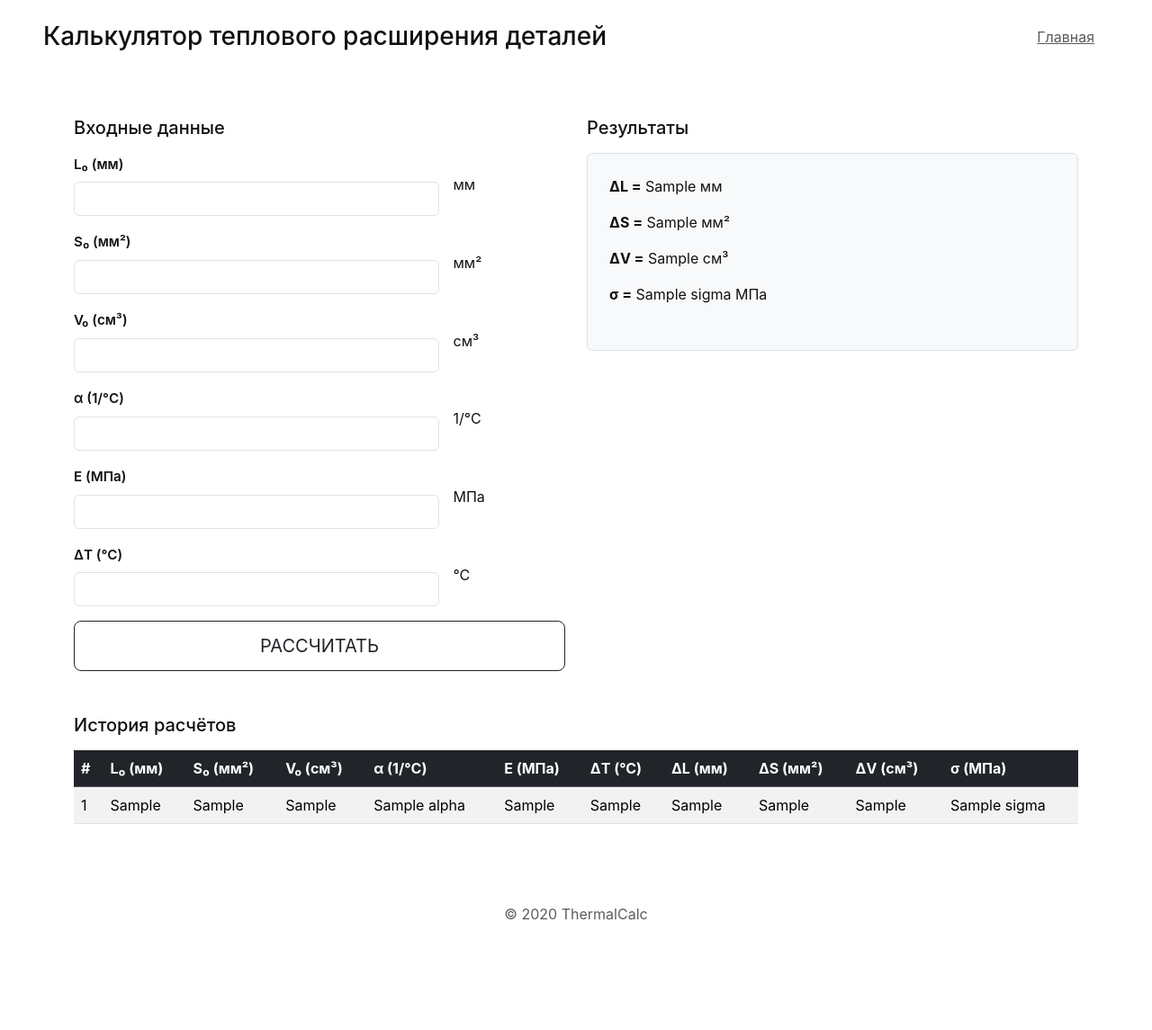
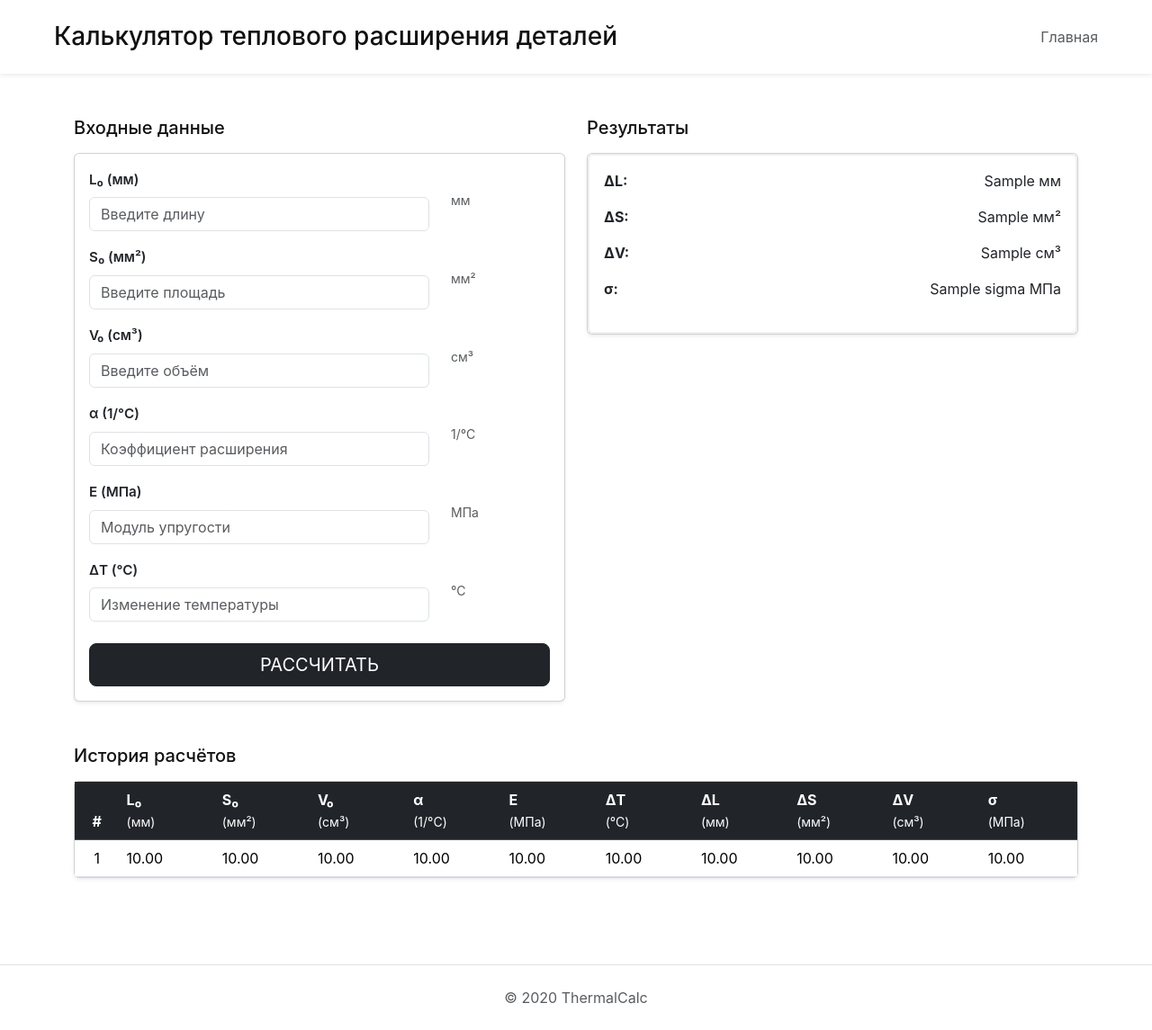
Before and after one commit to pwnz-developers/thermal-expansion-calculator, a Django app: template templates/calculator/calculator.html in a window 1280 px wide. Shown: the whole page at 90% size. Before the commit the page ends 1023 px from the top, so only its background shows below. Run offline with Django 5.2, Linux system fonts and the light colour scheme; tables that the repository leaves empty hold one stand-in row (values such as "Sample post"); the template is opened without the code that fills it: values that come from a table or form of the project are taken from there, most other values are stand-ins (such as "Sample title", 1, 10 or a date in 2020); some libraries are stand-ins or nearby versions.

Commit message:
- Enhanced calculator visuals and input/output representation for a more user-friendly experience. - Improved model precision by extending decimal field precision to 15 places. - Implemented `.env` configuration for database settings. - Added new detail view for individual calculation history.

```diff
--- a/calculator/urls.py
+++ b/calculator/urls.py
@@ -1,8 +1,9 @@
 from django.urls import path
-from .views import calculator_view
+from .views import calculator_view, calculator_detail_view as cdv
 
 app_name = "thermal"
 
 urlpatterns = [
     path("", calculator_view, name="calculator"),
+    path("<int:pk>/", cdv, name="detail"),
 ]
--- a/requirements.txt
+++ b/requirements.txt
@@ -1,5 +1,9 @@
+asgiref==3.10.0
 Django==5.2.7
 django-crispy-forms==2.4
+django-jazzmin==3.0.1
 gunicorn==23.0.0
+packaging==25.0
 psycopg2-binary==2.9.11
-django-jazzmin==3.0.1
+python-dotenv==1.1.1
+sqlparse==0.5.3
--- a/src/urls.py
+++ b/src/urls.py
@@ -1,4 +1,7 @@
 from django.contrib import admin
 from django.urls import path, include
 
-urlpatterns = [path("admin/", admin.site.urls), path("", include("calculator.urls"))]
+urlpatterns = [
+    path("admin/", admin.site.urls),
+    path("", include("calculator.urls")),
+]
--- a/templates/calculator/calculator.html
+++ b/templates/calculator/calculator.html
@@ -9,86 +9,206 @@
     <title>Калькулятор теплового расширения</title>
     <link href="https://cdn.jsdelivr.net/npm/bootstrap@5.3.2/dist/css/bootstrap.min.css" rel="stylesheet">
     <link rel="stylesheet" href="{% static 'thermal/css/thermal.css' %}">
+    <style>
+      body {
+        min-height: 100vh;
+        display: flex;
+        flex-direction: column;
+      }
+      main {
+        flex: 1;
+      }
+      .form-label {
+        font-weight: 500;
+        margin-bottom: 0.5rem;
+      }
+      .result-card {
+        min-height: 200px;
+      }
+      .result-card p {
+        margin-bottom: 1rem;
+        font-size: 1.1rem;
+      }
+      .table-responsive {
+        overflow-x: auto;
+      }
+      @media (max-width: 991.98px) {
+        .col-lg-6:first-child {
+          margin-bottom: 2rem;
+        }
+      }
+      @media (max-width: 575.98px) {
+        header h1 {
+          font-size: 1.25rem;
+        }
+        .result-card p {
+          font-size: 1rem;
+        }
+      }
+    </style>
   </head>
   <body>
-    <header class="py-4 px-5">
-      <div class="d-flex justify-content-between align-items-center">
-        <h1 class="h3 mb-0">Калькулятор теплового расширения деталей</h1>
+    <header class="bg-white shadow-sm py-3 py-md-4 px-3 px-md-5">
+      <div class="container-fluid">
+        <div class="d-flex flex-column flex-sm-row justify-content-between align-items-start align-items-sm-center gap-2">
+          <h1 class="h3 h5-sm mb-0">Калькулятор теплового расширения деталей</h1>
           <nav>
-          <a class="me-3 text-muted" href="/">Главная</a>
+            <a class="text-decoration-none text-muted" href="/">Главная</a>
           </nav>
+        </div>
       </div>
     </header>
 
-    <main class="container my-5">
+    <main class="container my-4 my-md-5">
       <div class="row g-4">
         <!-- Input block -->
         <div class="col-lg-6">
           <h2 class="h5 mb-3">Входные данные</h2>
+          <div class="card shadow-sm">
+            <div class="card-body">
               <form method="post" novalidate>
                 {% csrf_token %}
-            <div class="row g-3 align-items-center">
-              <div class="col-9">
+                <div class="row g-3">
+                  <!-- L0 -->
+                  <div class="col-12">
+                    <div class="row align-items-center">
+                      <div class="col-8 col-sm-9">
                         <label class="form-label">L₀ (мм)</label>
-                <input class="form-control" name="L0" value="{{ form.L0.value|default_if_none:'' }}" />
-                {% if form.L0.errors %}<div class="text-danger small">{{ form.L0.errors.0 }}</div>{% endif %}
+                        <input type="number" step="any" class="form-control" name="L0" value="{{ form.L0.value|default_if_none:'' }}" placeholder="Введите длину" />
+                        {% if form.L0.errors %}
+                          <div class="text-danger small mt-1">{{ form.L0.errors.0 }}</div>
+                        {% endif %}
                       </div>
-              <div class="col-3 d-flex align-items-center">мм</div>
+                      <div class="col-4 col-sm-3">
+                        <span class="text-muted small">мм</span>
+                      </div>
+                    </div>
+                  </div>
 
-              <div class="col-9">
+                  <!-- S0 -->
+                  <div class="col-12">
+                    <div class="row align-items-center">
+                      <div class="col-8 col-sm-9">
                         <label class="form-label">S₀ (мм²)</label>
-                <input class="form-control" name="S0" value="{{ form.S0.value|default_if_none:'' }}" />
-                {% if form.S0.errors %}<div class="text-danger small">{{ form.S0.errors.0 }}</div>{% endif %}
+                        <input type="number" step="any" class="form-control" name="S0" value="{{ form.S0.value|default_if_none:'' }}" placeholder="Введите площадь" />
+                        {% if form.S0.errors %}
+                          <div class="text-danger small mt-1">{{ form.S0.errors.0 }}</div>
+                        {% endif %}
                       </div>
-              <div class="col-3 d-flex align-items-center">мм²</div>
+                      <div class="col-4 col-sm-3">
+                        <span class="text-muted small">мм²</span>
+                      </div>
+                    </div>
+                  </div>
 
-              <div class="col-9">
+                  <!-- V0 -->
+                  <div class="col-12">
+                    <div class="row align-items-center">
+                      <div class="col-8 col-sm-9">
                         <label class="form-label">V₀ (см³)</label>
-                <input class="form-control" name="V0" value="{{ form.V0.value|default_if_none:'' }}" />
-                {% if form.V0.errors %}<div class="text-danger small">{{ form.V0.errors.0 }}</div>{% endif %}
+                        <input type="number" step="any" class="form-control" name="V0" value="{{ form.V0.value|default_if_none:'' }}" placeholder="Введите объём" />
+                        {% if form.V0.errors %}
+                          <div class="text-danger small mt-1">{{ form.V0.errors.0 }}</div>
+                        {% endif %}
                       </div>
-              <div class="col-3 d-flex align-items-center">см³</div>
+                      <div class="col-4 col-sm-3">
+                        <span class="text-muted small">см³</span>
+                      </div>
+                    </div>
+                  </div>
 
-              <div class="col-9">
+                  <!-- alpha -->
+                  <div class="col-12">
+                    <div class="row align-items-center">
+                      <div class="col-8 col-sm-9">
                         <label class="form-label">α (1/°C)</label>
-                <input class="form-control" name="alpha" value="{{ form.alpha.value|default_if_none:'' }}" />
-                {% if form.alpha.errors %}<div class="text-danger small">{{ form.alpha.errors.0 }}</div>{% endif %}
+                        <input type="number" step="any" class="form-control" name="alpha" value="{{ form.alpha.value|default_if_none:'' }}" placeholder="Коэффициент расширения" />
+                        {% if form.alpha.errors %}
+                          <div class="text-danger small mt-1">{{ form.alpha.errors.0 }}</div>
+                        {% endif %}
                       </div>
-              <div class="col-3 d-flex align-items-center">1/°C</div>
+                      <div class="col-4 col-sm-3">
+                        <span class="text-muted small">1/°C</span>
+                      </div>
+                    </div>
+                  </div>
 
-              <div class="col-9">
+                  <!-- E -->
+                  <div class="col-12">
+                    <div class="row align-items-center">
+                      <div class="col-8 col-sm-9">
                         <label class="form-label">E (МПа)</label>
-                <input class="form-control" name="E" value="{{ form.E.value|default_if_none:'' }}" />
-                {% if form.E.errors %}<div class="text-danger small">{{ form.E.errors.0 }}</div>{% endif %}
+                        <input type="number" step="any" class="form-control" name="E" value="{{ form.E.value|default_if_none:'' }}" placeholder="Модуль упругости" />
+                        {% if form.E.errors %}
+                          <div class="text-danger small mt-1">{{ form.E.errors.0 }}</div>
+                        {% endif %}
                       </div>
-              <div class="col-3 d-flex align-items-center">МПа</div>
+                      <div class="col-4 col-sm-3">
+                        <span class="text-muted small">МПа</span>
+                      </div>
+                    </div>
+                  </div>
 
-              <div class="col-9">
+                  <!-- delta_T -->
+                  <div class="col-12">
+                    <div class="row align-items-center">
+                      <div class="col-8 col-sm-9">
                         <label class="form-label">ΔT (°C)</label>
-                <input class="form-control" name="delta_T" value="{{ form.delta_T.value|default_if_none:'' }}" />
-                {% if form.delta_T.errors %}<div class="text-danger small">{{ form.delta_T.errors.0 }}</div>{% endif %}
+                        <input type="number" step="any" class="form-control" name="delta_T" value="{{ form.delta_T.value|default_if_none:'' }}" placeholder="Изменение температуры" />
+                        {% if form.delta_T.errors %}
+                          <div class="text-danger small mt-1">{{ form.delta_T.errors.0 }}</div>
+                        {% endif %}
                       </div>
-              <div class="col-3 d-flex align-items-center">°C</div>
+                      <div class="col-4 col-sm-3">
+                        <span class="text-muted small">°C</span>
+                      </div>
+                    </div>
+                  </div>
 
-              <div class="col-12 mt-3">
-                <button type="submit" class="btn btn-lg btn-outline-dark w-100">РАССЧИТАТЬ</button>
+                  <!-- Submit button -->
+                  <div class="col-12 mt-4">
+                    <button type="submit" class="btn btn-lg btn-dark w-100">
+                      РАССЧИТАТЬ
+                    </button>
                   </div>
                 </div>
               </form>
+            </div>
+          </div>
         </div>
 
         <!-- Results block -->
         <div class="col-lg-6">
           <h2 class="h5 mb-3">Результаты</h2>
-          <div class="result-card p-4 border rounded bg-light">
+          <div class="card shadow-sm">
+            <div class="card-body result-card">
               {% if results %}
-              <p><strong>ΔL =</strong> {{ results.delta_L }} мм</p>
-              <p><strong>ΔS =</strong> {{ results.delta_S }} мм²</p>
-              <p><strong>ΔV =</strong> {{ results.delta_V }} см³</p>
-              <p><strong>σ =</strong> {{ results.sigma }} МПа</p>
+                <div class="d-flex flex-column gap-3">
+                  <div class="d-flex justify-content-between align-items-center">
+                    <strong>ΔL:</strong>
+                    <span>{{ results.delta_L }} мм</span>
+                  </div>
+                  <div class="d-flex justify-content-between align-items-center">
+                    <strong>ΔS:</strong>
+                    <span>{{ results.delta_S }} мм²</span>
+                  </div>
+                  <div class="d-flex justify-content-between align-items-center">
+                    <strong>ΔV:</strong>
+                    <span>{{ results.delta_V }} см³</span>
+                  </div>
+                  <div class="d-flex justify-content-between align-items-center">
+                    <strong>σ:</strong>
+                    <span>{{ results.sigma }} МПа</span>
+                  </div>
+                </div>
               {% else %}
-              <p class="text-muted">Значения будут показаны здесь после расчёта.</p>
+                <div class="d-flex align-items-center justify-content-center h-100">
+                  <p class="text-muted text-center mb-0">
+                    Значения будут показаны здесь после расчёта.
+                  </p>
+                </div>
               {% endif %}
+            </div>
           </div>
         </div>
       </div>
@@ -97,50 +217,60 @@
       <div class="mt-5">
         <h2 class="h5 mb-3">История расчётов</h2>
         {% if contents %}
+          <div class="card shadow-sm">
+            <div class="card-body p-0">
               <div class="table-responsive">
-            <table class="table table-striped align-middle">
+                <table class="table table-hover align-middle mb-0">
                   <thead class="table-dark">
                     <tr>
-                  <th>#</th>
-                  <th>L₀ (мм)</th>
-                  <th>S₀ (мм²)</th>
-                  <th>V₀ (см³)</th>
-                  <th>α (1/°C)</th>
-                  <th>E (МПа)</th>
-                  <th>ΔT (°C)</th>
-                  <th>ΔL (мм)</th>
-                  <th>ΔS (мм²)</th>
-                  <th>ΔV (см³)</th>
-                  <th>σ (МПа)</th>
+                      <th class="text-center">#</th>
+                      <th>L₀<br><small class="fw-normal">(мм)</small></th>
+                      <th>S₀<br><small class="fw-normal">(мм²)</small></th>
+                      <th>V₀<br><small class="fw-normal">(см³)</small></th>
+                      <th>α<br><small class="fw-normal">(1/°C)</small></th>
+                      <th>E<br><small class="fw-normal">(МПа)</small></th>
+                      <th>ΔT<br><small class="fw-normal">(°C)</small></th>
+                      <th>ΔL<br><small class="fw-normal">(мм)</small></th>
+                      <th>ΔS<br><small class="fw-normal">(мм²)</small></th>
+                      <th>ΔV<br><small class="fw-normal">(см³)</small></th>
+                      <th>σ<br><small class="fw-normal">(МПа)</small></th>
                     </tr>
                   </thead>
                   <tbody>
                     {% for item in contents %}
-                  <tr>
-                    <td>{{ forloop.counter }}</td>
-                    <td>{{ item.L0 }}</td>
-                    <td>{{ item.S0 }}</td>
-                    <td>{{ item.V0 }}</td>
-                    <td>{{ item.alpha }}</td>
-                    <td>{{ item.E }}</td>
-                    <td>{{ item.delta_T }}</td>
-                    <td>{{ item.delta_L }}</td>
-                    <td>{{ item.delta_S }}</td>
-                    <td>{{ item.delta_V }}</td>
-                    <td>{{ item.sigma }}</td>
+                      <tr style="cursor: pointer;" onclick="window.location='{% url 'thermal:detail' item.pk %}'">
+                        <td class="text-center">{{ forloop.counter }}</td>
+                        <td>{{ item.L0|floatformat:2 }}</td>
+                        <td>{{ item.S0|floatformat:2 }}</td>
+                        <td>{{ item.V0|floatformat:2 }}</td>
+                        <td>{{ item.alpha|floatformat:2 }}</td>
+                        <td>{{ item.E|floatformat:2 }}</td>
+                        <td>{{ item.delta_T|floatformat:2 }}</td>
+                        <td>{{ item.delta_L|floatformat:2 }}</td>
+                        <td>{{ item.delta_S|floatformat:2 }}</td>
+                        <td>{{ item.delta_V|floatformat:2 }}</td>
+                        <td>{{ item.sigma|floatformat:2 }}</td>
                       </tr>
                     {% endfor %}
                   </tbody>
                 </table>
               </div>
+            </div>
+          </div>
         {% else %}
-          <p class="text-muted">Пока нет сохранённых расчётов.</p>
+          <div class="card shadow-sm">
+            <div class="card-body text-center py-5">
+              <p class="text-muted mb-0">Пока нет сохранённых расчётов.</p>
+            </div>
+          </div>
         {% endif %}
       </div>
     </main>
 
-    <footer class="py-4 text-center text-muted">
+    <footer class="bg-white border-top py-4 text-center text-muted mt-5">
+      <div class="container">
         © {{ now.year }} ThermalCalc
+      </div>
     </footer>
 
     <script src="https://cdn.jsdelivr.net/npm/bootstrap@5.3.2/dist/js/bootstrap.bundle.min.js"></script>
```
Also changed, not shown: calculator/calculator.py (+22 -37 lines), calculator/models.py (+35 -10 lines), calculator/views.py (+9 -3 lines), docker-compose.prod.yml (+5 -9 lines), src/settings.py (+9 -5 lines), templates/calculator/detail.html (added, +154 -0 lines), calculator/migrations/0001_initial.py, calculator/migrations/0002_alter_thermalexpansioncalculator_e_and_more.py (added). Lines whose indentation alone changed are shown as unchanged.
